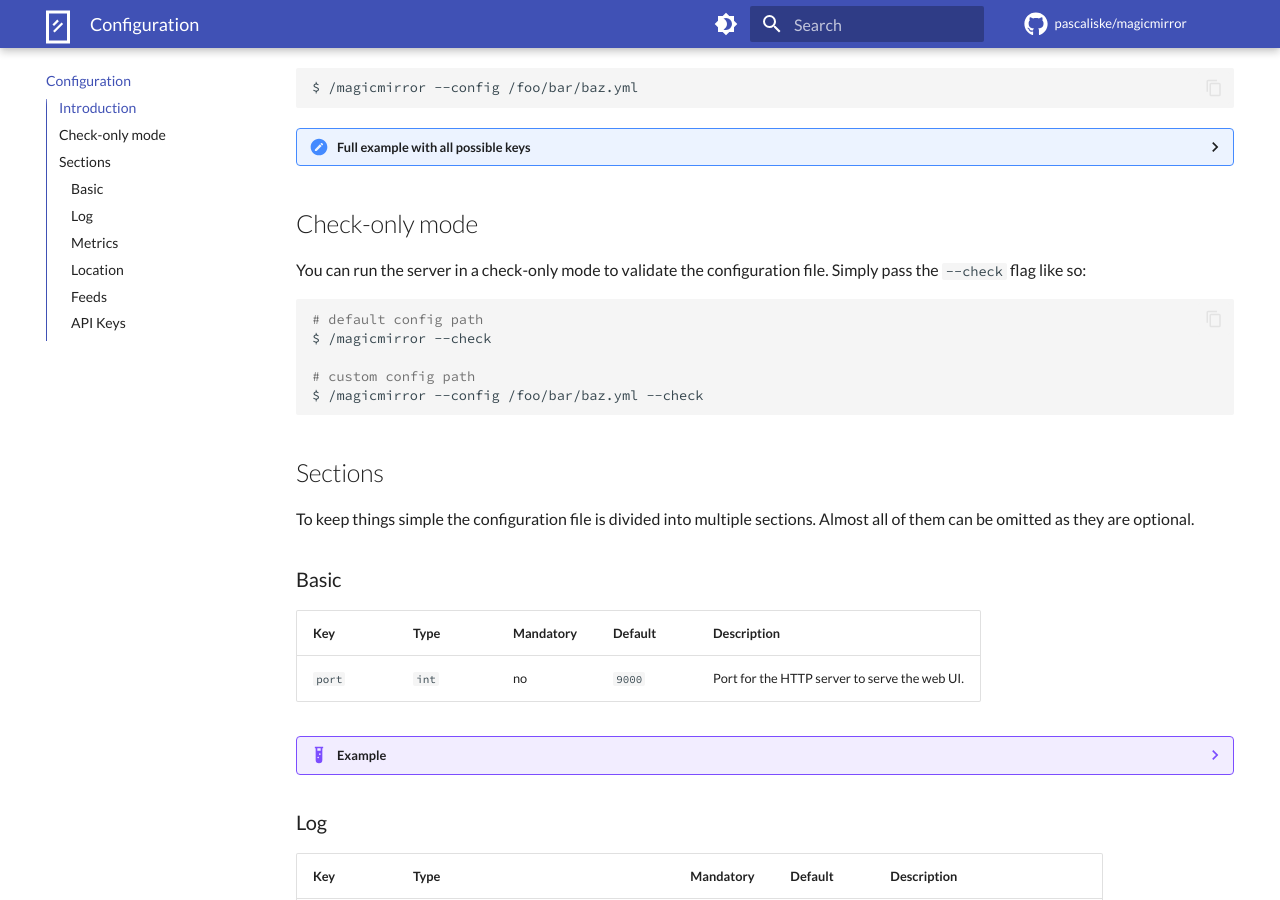
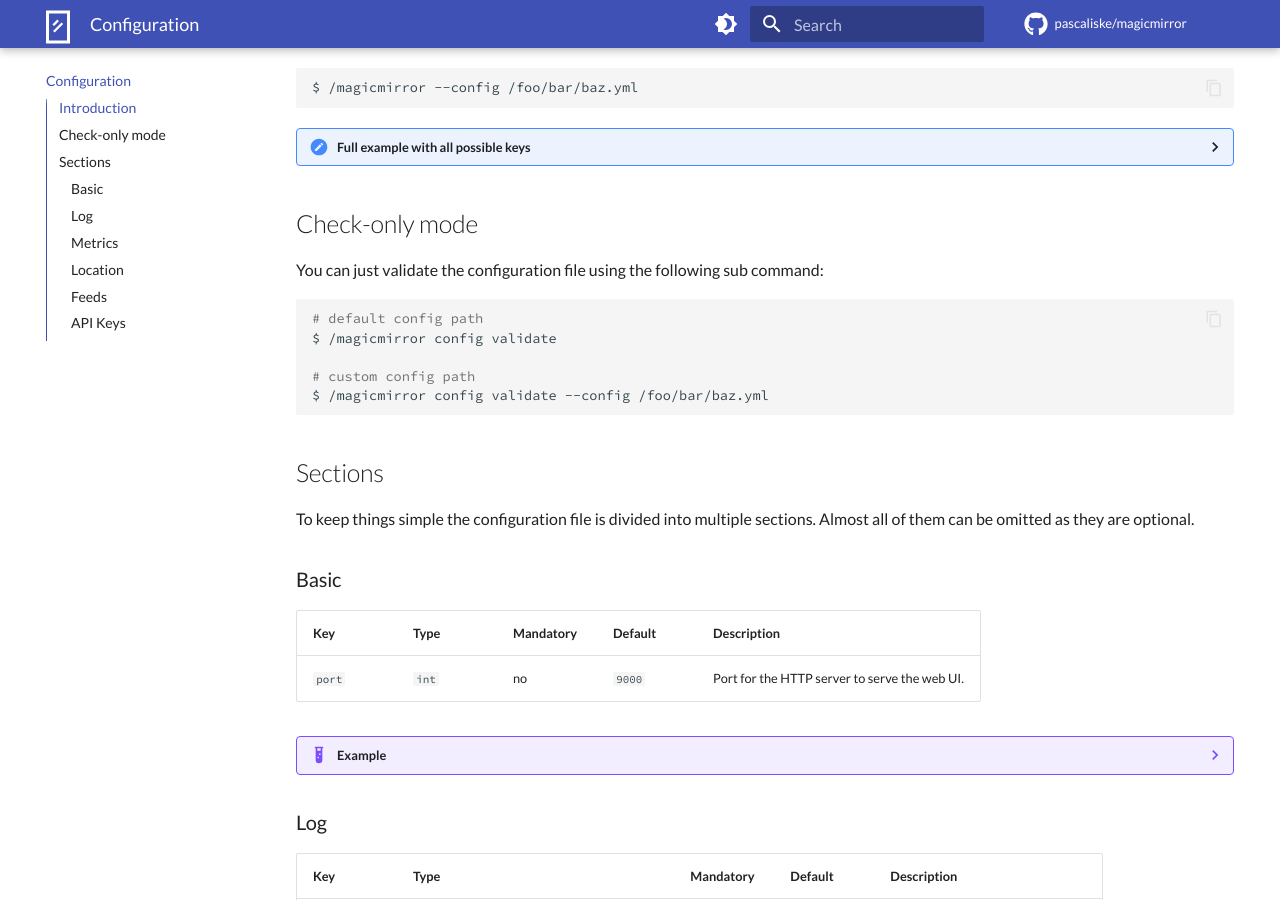
Before and after one commit to pascaliske/magicmirror, an MkDocs documentation site: the page built from docs/configuration/index.md, in a window 1280 px wide and 900 px high, scrolled down 395 px. Built offline with MkDocs 1.6.1 and Material for MkDocs 9.7.7, drawn with Linux system fonts in a browser that asks for light colours; comment, search, counter and statistics services are not loaded.

Commit message:
docs(configuration): update config validation section to reflect latest command structure

````diff
--- a/docs/configuration/index.md
+++ b/docs/configuration/index.md
@@ -45,14 +45,14 @@ $ /magicmirror --config /foo/bar/baz.yml
 
 ## Check-only mode
 
-You can run the server in a check-only mode to validate the configuration file. Simply pass the `--check` flag like so:
+You can just validate the configuration file using the following sub command:
 
 ```shell
 # default config path
-$ /magicmirror --check
+$ /magicmirror config validate
 
 # custom config path
-$ /magicmirror --config /foo/bar/baz.yml --check
+$ /magicmirror config validate --config /foo/bar/baz.yml
 ```
 
 ## Sections
````
